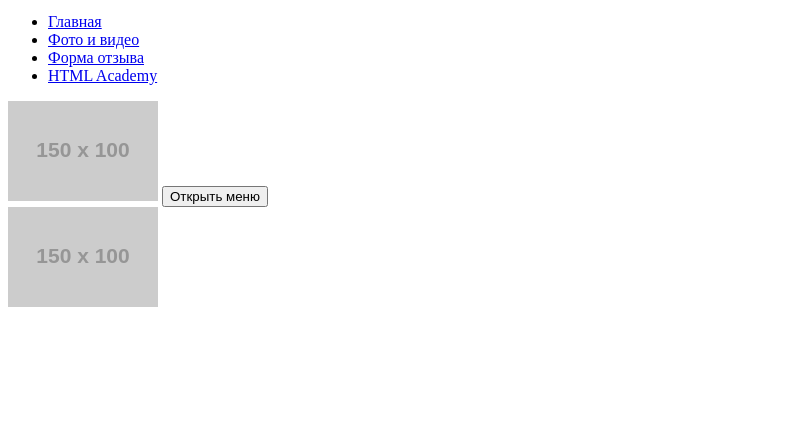
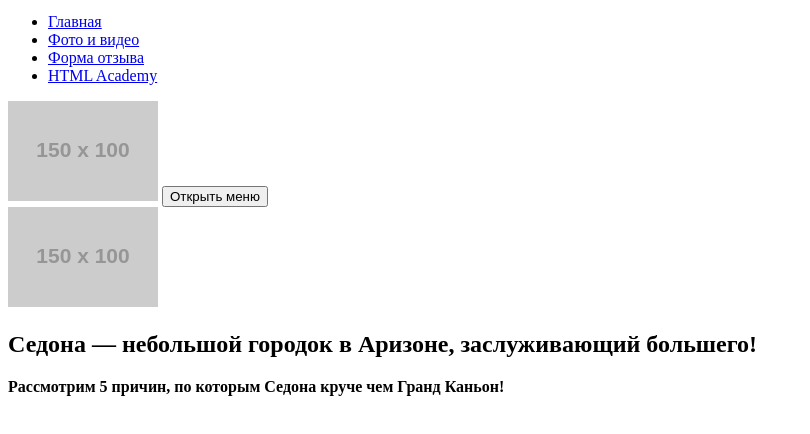
Before and after one commit to Nientary/sedona, a website: page index.html in a window 1280 px wide. Shown: the part 104-538 px from the top of the page, without its empty margins (0-810 px from the left). Drawn offline with Linux system fonts and the light colour scheme; placeholder pictures from the web are drawn by us.

Commit message:
Разметила вступительный блок

```diff
--- a/index.html
+++ b/index.html
@@ -34,5 +34,9 @@
           </div>
         </div>
     </header>
+    <section class="page-intro page-intro--main">
+      <h2 class="page-intro__title">Седона — небольшой городок в Аризоне, заслуживающий большего!</h2>
+      <b class="page-intro__lead">Рассмотрим 5 причин, по которым Седона круче чем Гранд Каньон!</b>
+    </section>
   </body>
 </html>
```
